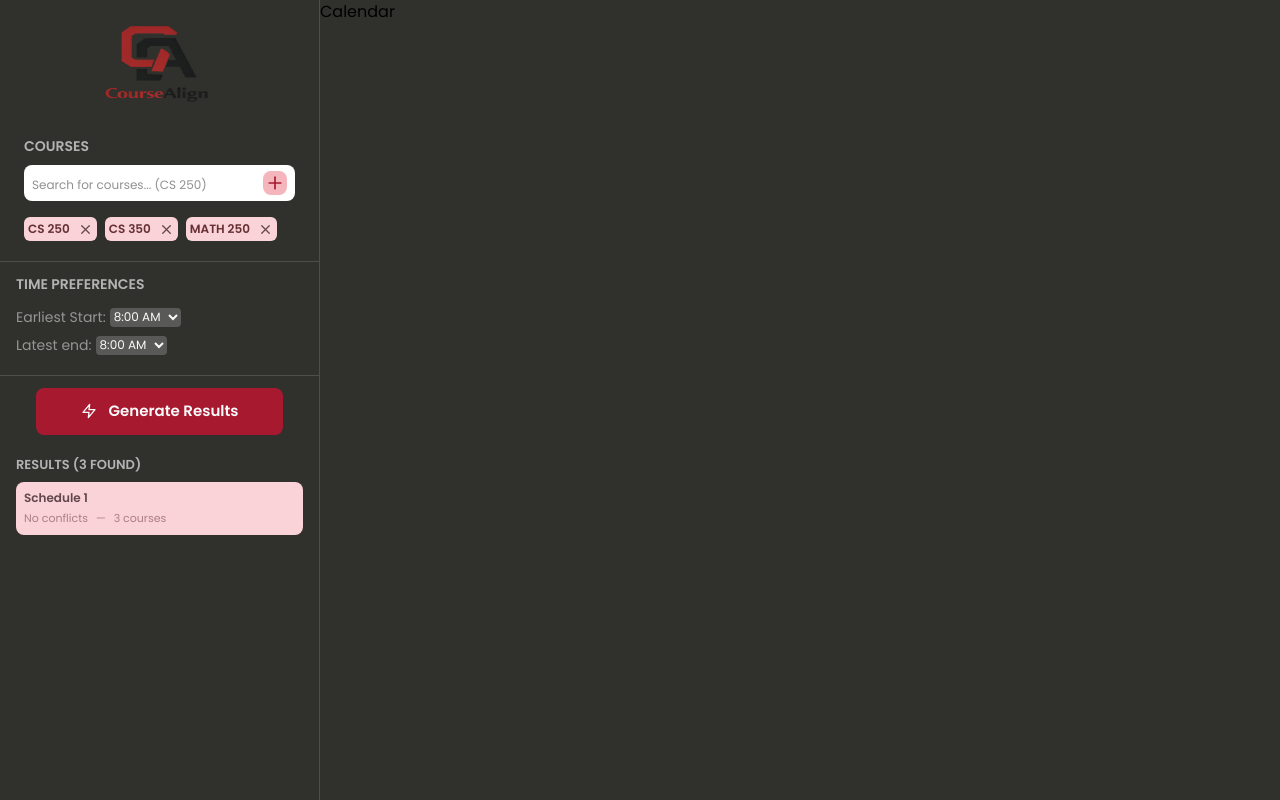
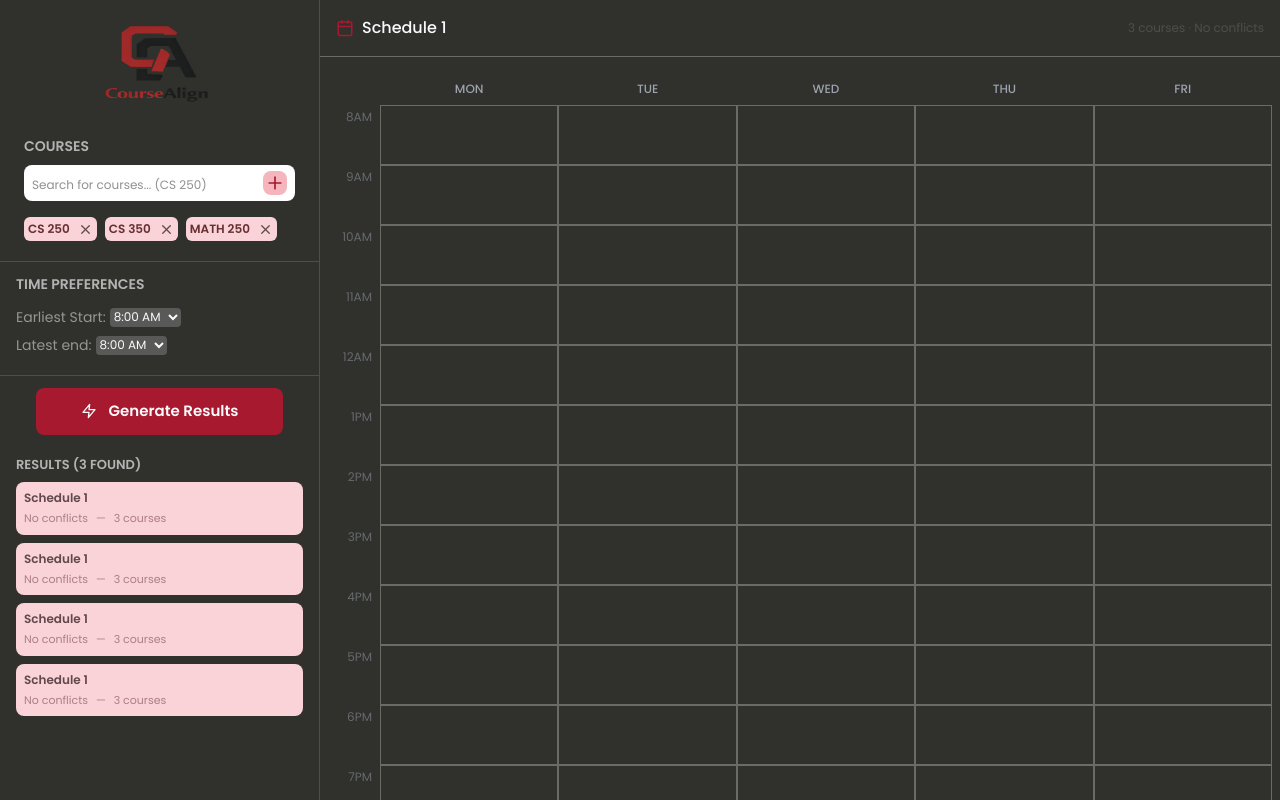
Before and after one commit to jan9601/CS-250-CourseAlign, a React (Vite) app in the folder frontend/CourseAlign/: page / in a window 1280 px wide. Built offline with nearby package versions, Linux system fonts and the light colour scheme; a web font is replaced by a local one.

Commit message:
Finished calendar layout

```diff
--- /dev/null
+++ b/frontend/CourseAlign/src/components/Calendar/CalendarGrid.jsx
@@ -0,0 +1,26 @@
+const days = ["MON", "TUE", "WED", "THU", "FRI"];
+const hours = [8, 9, 10, 11, 12, 13, 14, 15, 16, 17, 18, 19, 20, 21, 22];
+function CalendarGrid() {
+  return (
+    <div className="grid grid-cols-[60px_repeat(5,1fr)] text-text-secondary-light mr-2 my-4">
+      <div />
+      {days.map((day) => (
+        <div key={day} className="text-center text-xs font-medium py-2">
+          {day}
+        </div>
+      ))}
+      {hours.map((hour) => (
+        <>
+          <div key={hour} className="text-xs text-right pr-2 pt-1 opacity-50">
+            {hour > 12 ? `${hour - 12}PM` : `${hour}AM`}
+          </div>
+          {days.map((day) => (
+            <div key={day} className="border border-border min-h-15" />
+          ))}
+        </>
+      ))}
+    </div>
+  );
+}
+
+export default CalendarGrid;
--- /dev/null
+++ b/frontend/CourseAlign/src/components/Calendar/CalendarHeader.jsx
@@ -0,0 +1,17 @@
+import {FiCalendar} from "react-icons/fi";
+
+function CalendarHeader() {
+  return (
+    <div className="flex items-center justify-between p-4 border-b border-border">
+      <div className="flex items-center gap-2 text-text-primary-light">
+        <FiCalendar size={18} className="text-brand-primary" />
+        <span className="font-medium">Schedule 1</span>
+      </div>
+      <span className="text-xs text-text-secondary-dark opacity-60">
+        3 courses · No conflicts
+      </span>
+    </div>
+  );
+}
+
+export default CalendarHeader;
--- a/frontend/CourseAlign/src/components/layout/AppLayout.jsx
+++ b/frontend/CourseAlign/src/components/layout/AppLayout.jsx
@@ -3,9 +3,11 @@ import CalendarView from "./CalendarView";
 
 function AppLayout() {
   return (
-    <div className="grid grid-cols-[320px_1fr] h-screen">
+    <div className="grid grid-cols-[320px_1fr] h-screen bg-brand-dark-3">
       <Sidebar />
-      <CalendarView />
+      <main className="overflow-y-auto h-screen ">
+        <CalendarView />
+      </main>
     </div>
   );
 }
--- a/frontend/CourseAlign/src/components/layout/CalendarView.jsx
+++ b/frontend/CourseAlign/src/components/layout/CalendarView.jsx
@@ -1,5 +1,15 @@
+import CalendarGrid from "../Calendar/CalendarGrid";
+import CalendarHeader from "../Calendar/CalendarHeader";
+
 function CalendarView() {
-  return <div className="bg-brand-dark-3 w-full">Calendar</div>;
+  return (
+    <main className="flex flex-col h-screen">
+      <CalendarHeader />
+      <div className="overflow-y-auto flex-1">
+        <CalendarGrid />
+      </div>
+    </main>
+  );
 }
 
 export default CalendarView;
--- a/frontend/CourseAlign/src/components/layout/Sidebar.jsx
+++ b/frontend/CourseAlign/src/components/layout/Sidebar.jsx
@@ -4,7 +4,7 @@ import ScheduleResults from "../../features/schedule/ScheduleResults";
 
 function Sidebar() {
   return (
-    <aside className="bg-brand-dark-3 overflow-y-auto border-border/50 border-r">
+    <aside className=" overflow-y-auto border-border/50 border-r">
       <img src="logo.png" className="h-30 w-30 mx-auto mt-2" />
       <div className="flex flex-col text-text-primary-light divide-y divide-border/50">
         <div className="px-4">
--- a/frontend/CourseAlign/src/features/schedule/ScheduleResults.jsx
+++ b/frontend/CourseAlign/src/features/schedule/ScheduleResults.jsx
@@ -26,6 +26,36 @@ function ScheduleResults() {
                 <p>3 courses</p>
               </div>
             </button>
+            <button className="flex w-full flex-col bg-action-light-1 rounded-lg p-2 gap-1 cursor-pointer hover:bg-action-light-3 transition-colors">
+              <p className="text-left text-xs text-action-light-7 font-semibold ">
+                Schedule 1
+              </p>
+              <div className="flex text-[11px] items-center gap-2 text-action-light-5">
+                <p>No conflicts</p>
+                <span>&mdash;</span>
+                <p>3 courses</p>
+              </div>
+            </button>
+            <button className="flex w-full flex-col bg-action-light-1 rounded-lg p-2 gap-1 cursor-pointer hover:bg-action-light-3 transition-colors">
+              <p className="text-left text-xs text-action-light-7 font-semibold ">
+                Schedule 1
+              </p>
+              <div className="flex text-[11px] items-center gap-2 text-action-light-5">
+                <p>No conflicts</p>
+                <span>&mdash;</span>
+                <p>3 courses</p>
+              </div>
+            </button>
+            <button className="flex w-full flex-col bg-action-light-1 rounded-lg p-2 gap-1 cursor-pointer hover:bg-action-light-3 transition-colors">
+              <p className="text-left text-xs text-action-light-7 font-semibold ">
+                Schedule 1
+              </p>
+              <div className="flex text-[11px] items-center gap-2 text-action-light-5">
+                <p>No conflicts</p>
+                <span>&mdash;</span>
+                <p>3 courses</p>
+              </div>
+            </button>
           </div>
         </div>
       )}
--- a/frontend/CourseAlign/src/index.css
+++ b/frontend/CourseAlign/src/index.css
@@ -117,24 +117,29 @@
   }
 }
 
-aside::-webkit-scrollbar {
+aside::-webkit-scrollbar,
+main::-webkit-scrollbar {
   width: 4px;
 }
 
-aside::-webkit-scrollbar-track {
+aside::-webkit-scrollbar-track,
+main::-webkit-scrollbar-track {
   background: transparent;
 }
 
-aside::-webkit-scrollbar-thumb {
+aside::-webkit-scrollbar-thumb,
+main::-webkit-scrollbar-thumb {
   background: var(--color-brand-dark-1);
   border-radius: 999px;
 }
 
-aside::-webkit-scrollbar-thumb:hover {
+aside::-webkit-scrollbar-thumb:hover,
+main::-webkit-scrollbar-thumb:hover {
   background: var(--color-action-light-5);
 }
 
-aside {
+aside,
+main {
   scrollbar-width: thin;
   scrollbar-color: var(--color-brand-dark-1) transparent;
 }
```
